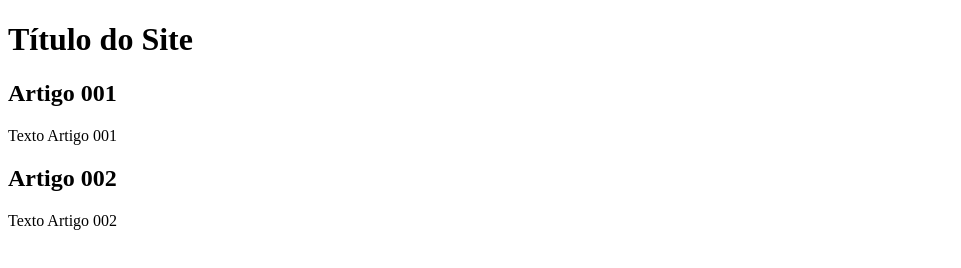
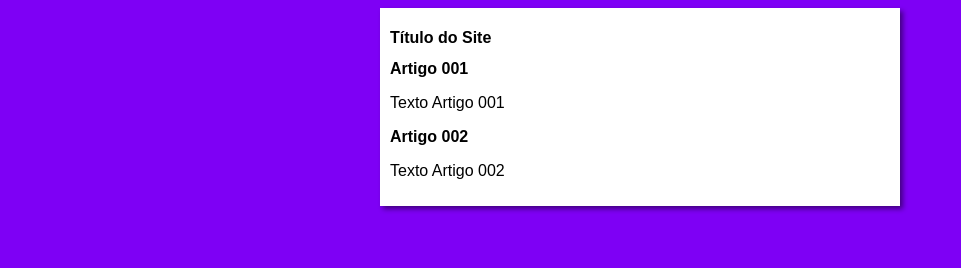
Before and after one commit to vdevenus/projeto-site, a plain HTML site: page index.html in a window 1280 px wide. Shown: the whole page, without its empty margins (0-961 px from the left). Drawn offline with Linux system fonts and the light colour scheme.

Commit message:
iniciei o design

```diff
--- /dev/null
+++ b/estilos/style.css
@@ -0,0 +1,17 @@
+*{
+    font-family: Arial, Helvetica, sans-serif;
+    font-size: 16px;
+}
+
+body{
+    background-color: rgb(126, 0, 245);
+
+}
+
+main{
+    background-color: white;
+    width: 500px;
+    margin: auto;
+    padding: 10px;
+    box-shadow: 3px 3px 5px rgba(0, 0, 0, 0.479);
+}
--- a/index.html
+++ b/index.html
@@ -4,6 +4,7 @@
     <meta charset="UTF-8">
     <meta name="viewport" content="width=device-width, initial-scale=1.0">
     <title>Título do Site</title>
+    <link rel="stylesheet" href="estilos/style.css">
 </head>
 <body>
     <main>
```
